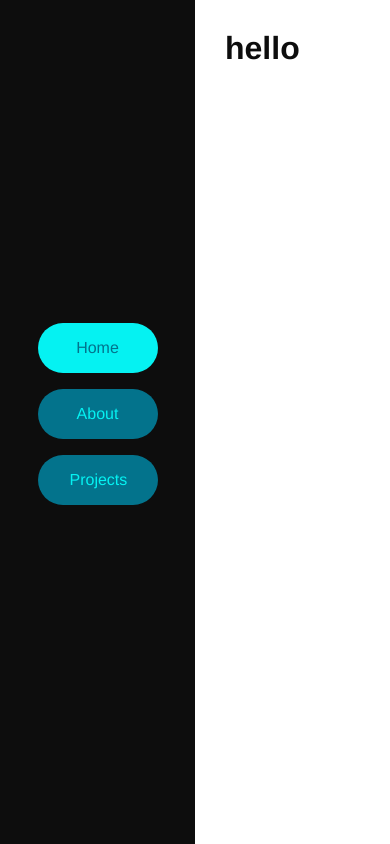
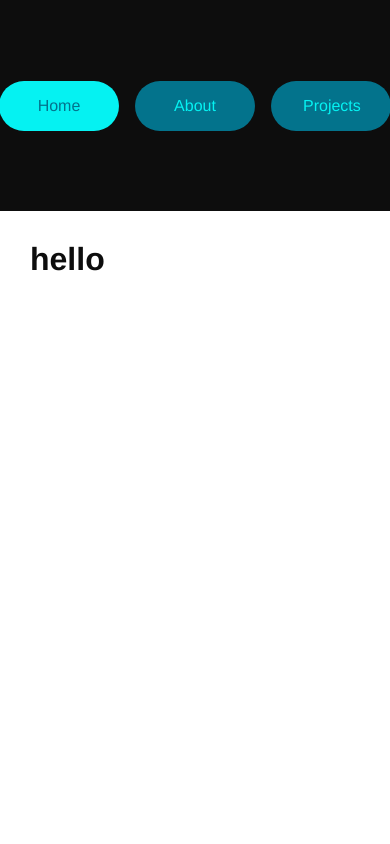
Before and after one commit to Prozak8/portfolio, a Vue app: page / in a window 390 px wide. Built offline with nearby package versions, Linux system fonts and the light colour scheme; what vue-js-popover would draw is missing.

Commit message:
max width tablet responsiveness.

```diff
--- a/src/App.vue
+++ b/src/App.vue
@@ -30,6 +30,9 @@ export default {
   height: 100vh
   width: 100vw
   display: flex
+  @media screen and (max-width: $breakpoint-md)
+    flex-direction: column
+
   header
     background-color: $black
 </style>
--- a/src/components/Nav.vue
+++ b/src/components/Nav.vue
@@ -30,6 +30,8 @@ export default {
   flex-direction: column
   justify-self: center
   align-items: center
+  @media screen and (max-width: $breakpoint-md)
+    flex-direction: row
   a
     width: 3.5rem
     color: $blue_light
@@ -39,6 +41,10 @@ export default {
     text-align: center
     background-color: $blue_dark
     border-radius: 2rem
+    @media screen and (max-width: $breakpoint-md)
+      margin-bottom: 0
+      margin-left: 0.5rem
+      margin-right: 0.5rem
     &.router-link-exact-active
       background-color: $blue_light
       color: $blue_dark
--- a/src/styles/main.sass
+++ b/src/styles/main.sass
@@ -10,6 +10,12 @@
 .col
   width: 50%
   height: 100%
+  @media screen and (max-width: $breakpoint-md)
+    width: 100%
+    height: 75%
+    &:nth-child(1)
+      height: 25%
+
 
 .hyperlink
   text-decoration: none
```
